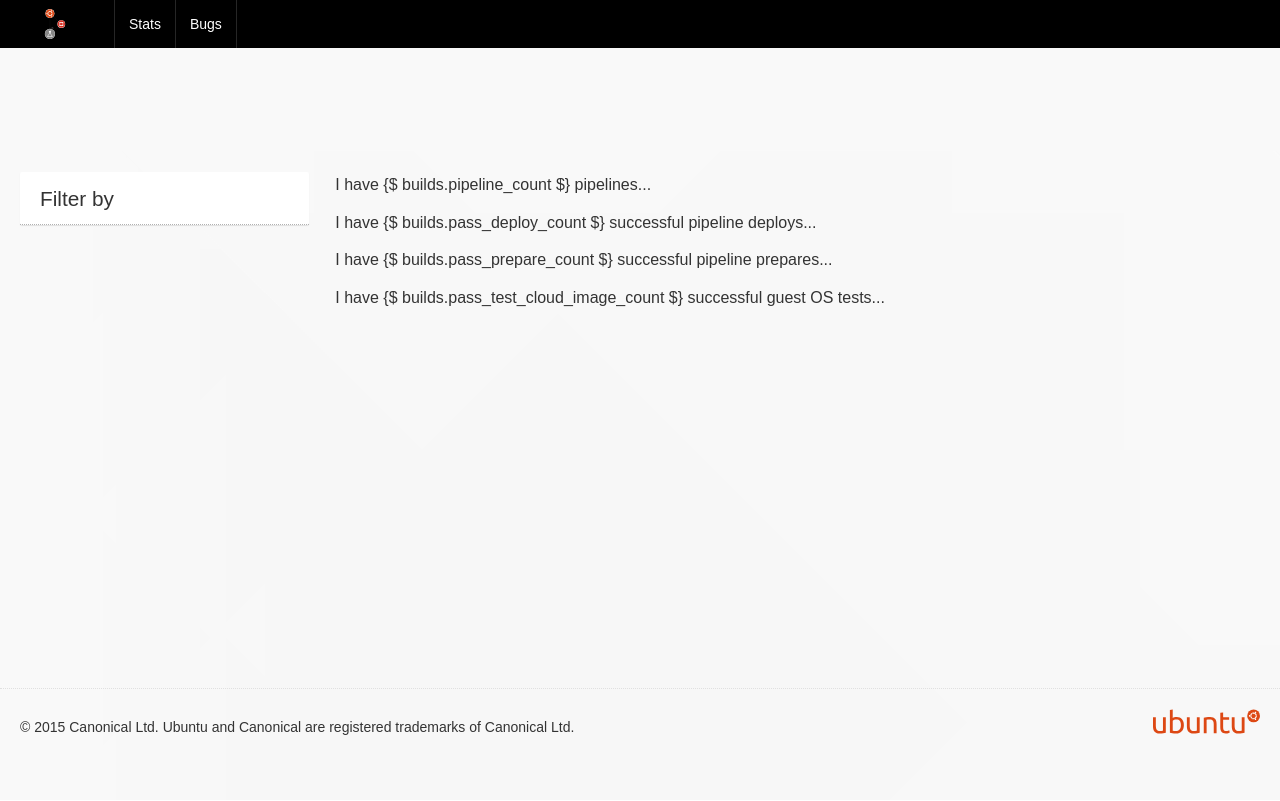
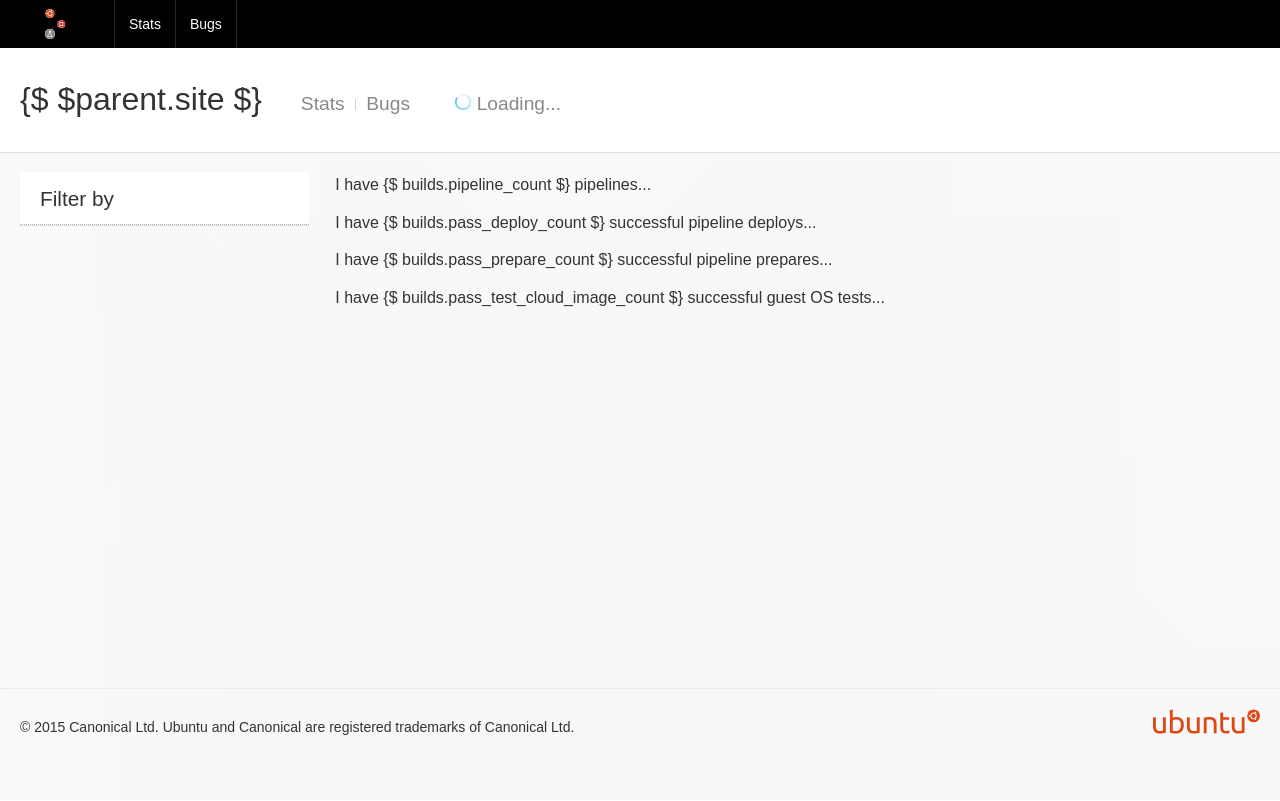
Before and after one commit to autonomouse/weeblclient, a Django app: page / in a window 1280 px wide. Run offline with Django 3.2, Linux system fonts and the light colour scheme; some libraries are stand-ins or nearby versions; some web fonts are replaced.

Commit message:
Add tab selection on front page, doesn't switch views yet.

```diff
--- a/weebl/oilserver/static/js/stats.js
+++ b/weebl/oilserver/static/js/stats.js
@@ -6,10 +6,11 @@ $interpolateProvider.endSymbol('$}');
 }]);
 
 builds_app.controller('buildsController', [
-    '$scope', 'buildsRetriever', 'SearchService',
-    function($scope, buildsRetriever, SearchService) {
+    '$scope', '$rootScope', 'buildsRetriever', 'SearchService',
+    function($scope, $rootScope, buildsRetriever, SearchService) {
         binding = this;
         $scope.filters = SearchService.getEmptyFilter();
+        $scope.currentpage = "stats";
 
         function updateStats(start_date, finish_date) {
             console.log("Filtering dates from %s to %s", start_date, finish_date);
@@ -66,6 +67,20 @@ builds_app.controller('buildsController', [
                 $scope.filters, type, value, true);
         };
 
+        $scope.tabs = {}
+        $scope.tabs.stats = {};
+        $scope.tabs.stats.pagetitle = "Stats";
+        $scope.tabs.stats.currentpage = "Stats";
+        $scope.tabs.bugs = {};
+        $scope.tabs.bugs.pagetitle = "Bugs";
+        $scope.tabs.bugs.currentpage = "Bugs";
+
+        // Toggles between the current tab.
+        $scope.toggleTab = function(tab) {
+            $rootScope.title = $scope.tabs[tab].pagetitle;
+            $scope.currentpage = tab;
+        };
+
         $scope.updateFilter('date', 'Last Year', 'builds');
 
     }]);
--- a/weebl/oilserver/templates/index.html
+++ b/weebl/oilserver/templates/index.html
@@ -64,6 +64,25 @@
         </header>
         <main id="body">
         <div data-ng-controller="buildsController as builds">
+            <header class="page-header margin-bottom" data-maas-sticky-header>
+            <div class="inner-wrapper">
+                <h1 class="page-header__title">{$ $parent.site $}
+                <span class="page-header__title--identicator" id="bulk-actions">
+                    <!-- XXX blake_r 2015-02-19 - Need to add e2e test. -->
+                    <a href=""
+                        data-ng-class="{ active: currentpage === 'stats' }"
+                        data-ng-click="toggleTab('stats')">Stats</a>
+                    <span class="divide"></span>
+                    <a href=""
+                        data-ng-class="{ active: currentpage === 'bugs' }"
+                        data-ng-click="toggleTab('bugs')">Bugs</a>
+                    <span class="power-status--power" data-ng-show="loading">
+                        <span class="loader"></span>
+                        Loading...
+                    </span>
+                </span>
+            </div>
+            </header>
             <div class="inner-wrapper">
             <div class="accordion three-col maas-accordion">
                 <h3 class="accordion__title">Filter by</h3>
```
Also changed, not shown: weebl/oilserver/static/img/icons/cross.svg (added), weebl/oilserver/static/img/in_progress.png (added).
